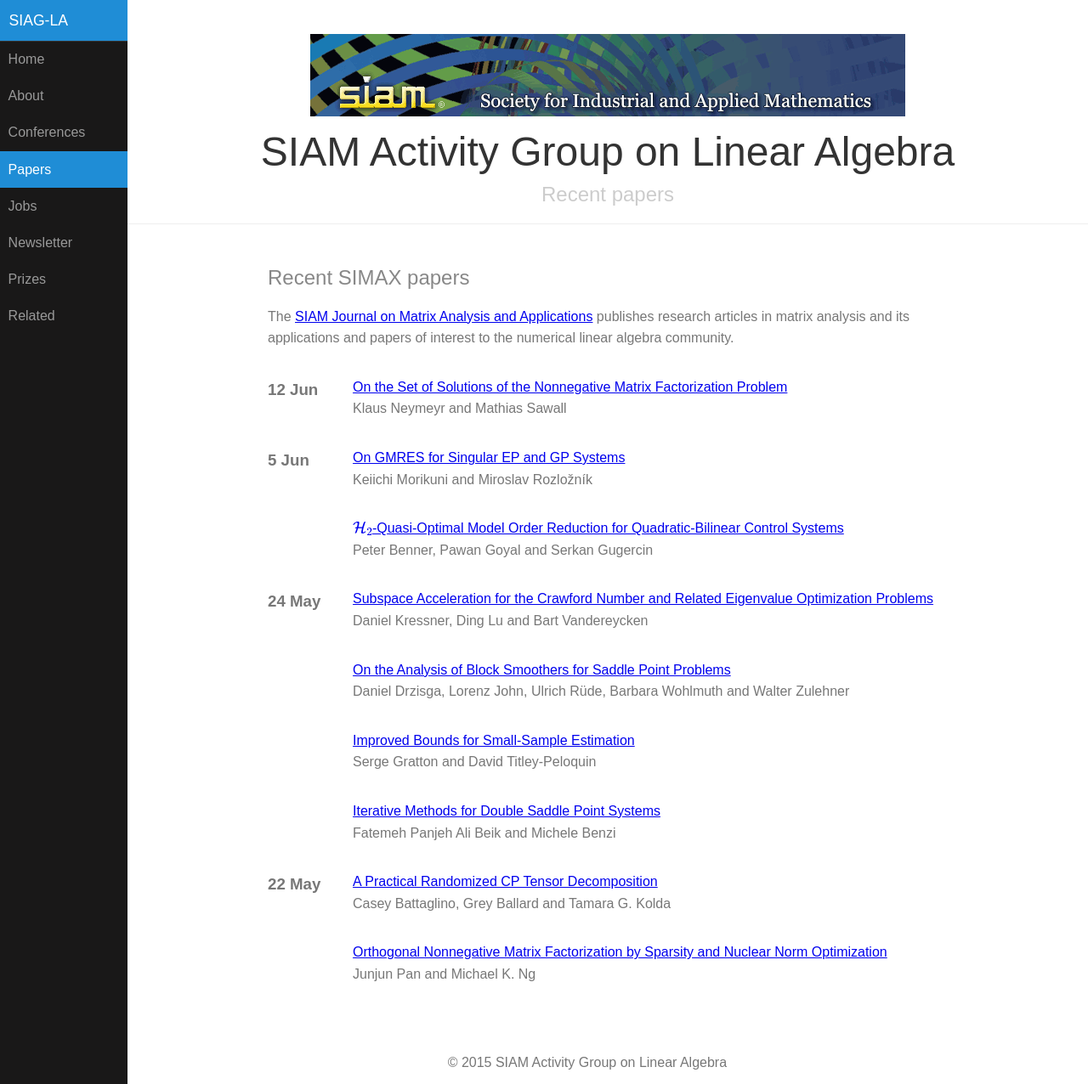
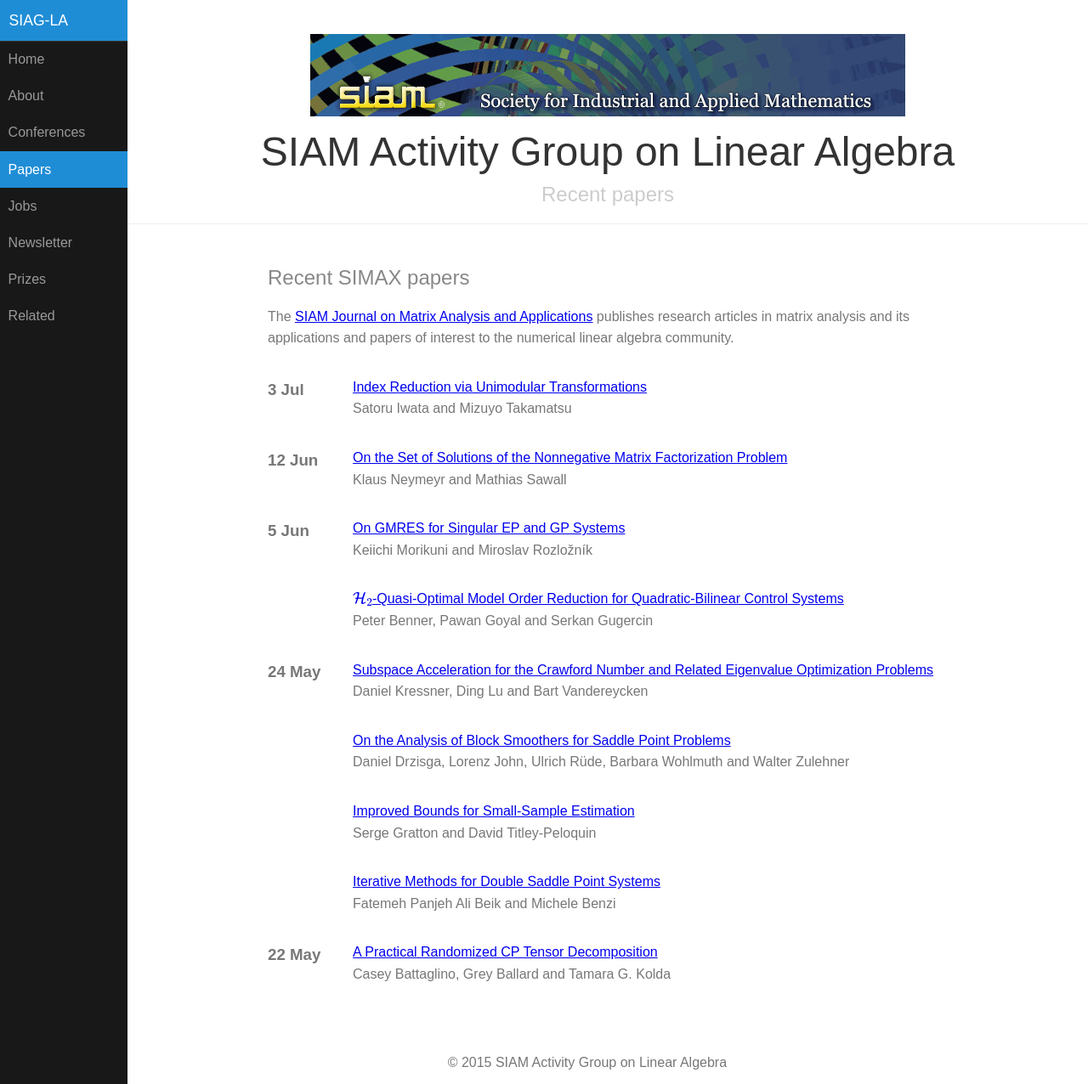
Before and after one commit to dbindel/siagla, a Jekyll site: the page built from simax.html, in a window 1280 px wide and 1276 px high. Shown: the whole window at 85% size. Built offline with Jekyll 4.4.1, drawn with Linux system fonts in a browser that asks for light colours; formulas are drawn with MathJax 3.

Commit message:
Automated updates to simax.yml

```diff
--- a/_data/simax.yml
+++ b/_data/simax.yml
@@ -2942,3 +2942,11 @@
   pp_start: '1049'
   title: On the Set of Solutions of the Nonnegative Matrix Factorization Problem
   volume: '39'
+- authors: Satoru Iwata and Mizuyo Takamatsu
+  date: '2018-07-03T07:00:00Z'
+  doi: doi:10.1137/17M111794X
+  link: https://epubs.siam.org/doi/abs/10.1137/17M111794X?ai=s7&mi=3ezuvv&af=R
+  pp_end: '1151'
+  pp_start: '1135'
+  title: Index Reduction via Unimodular Transformations
+  volume: '39'
```
